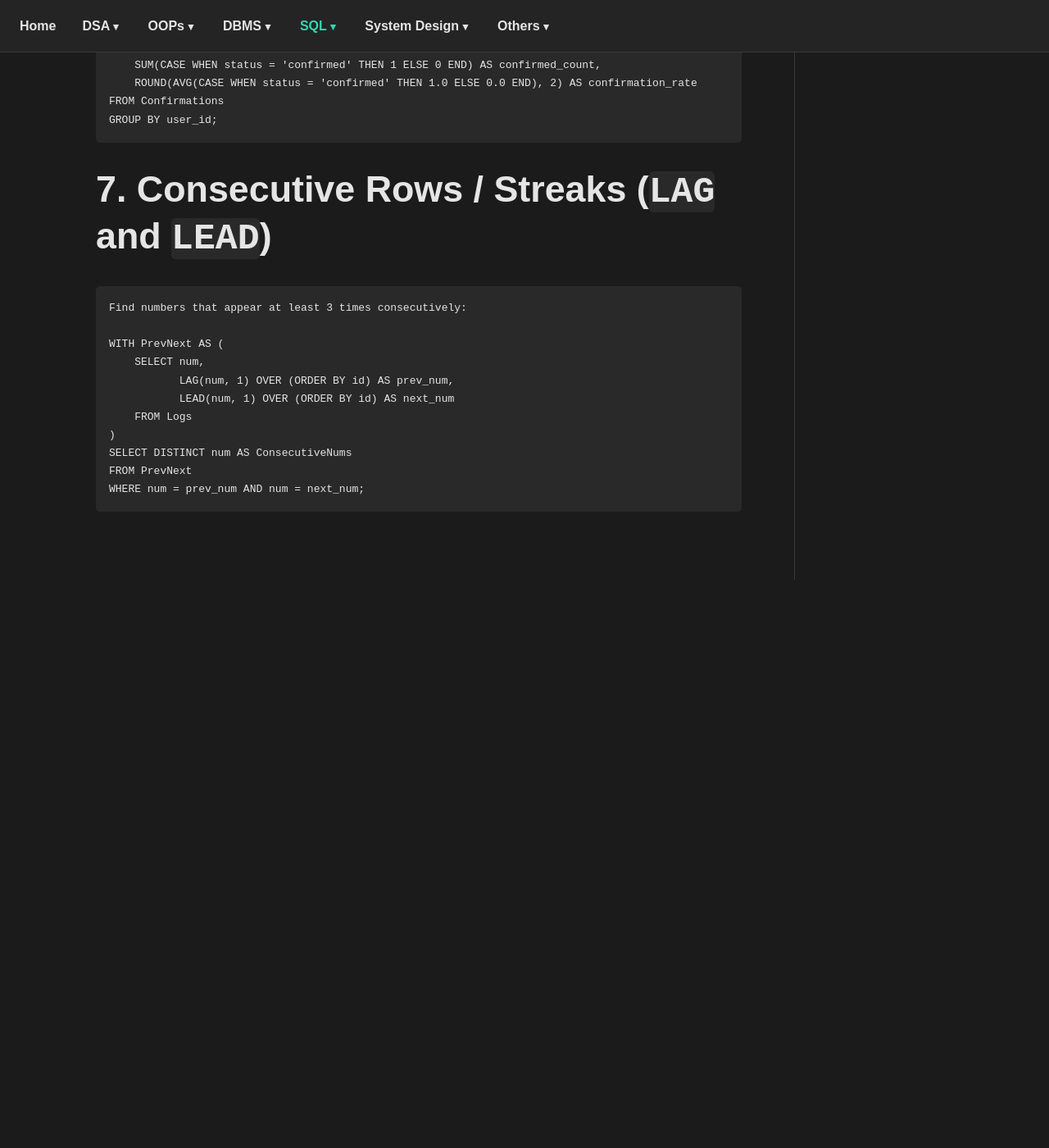
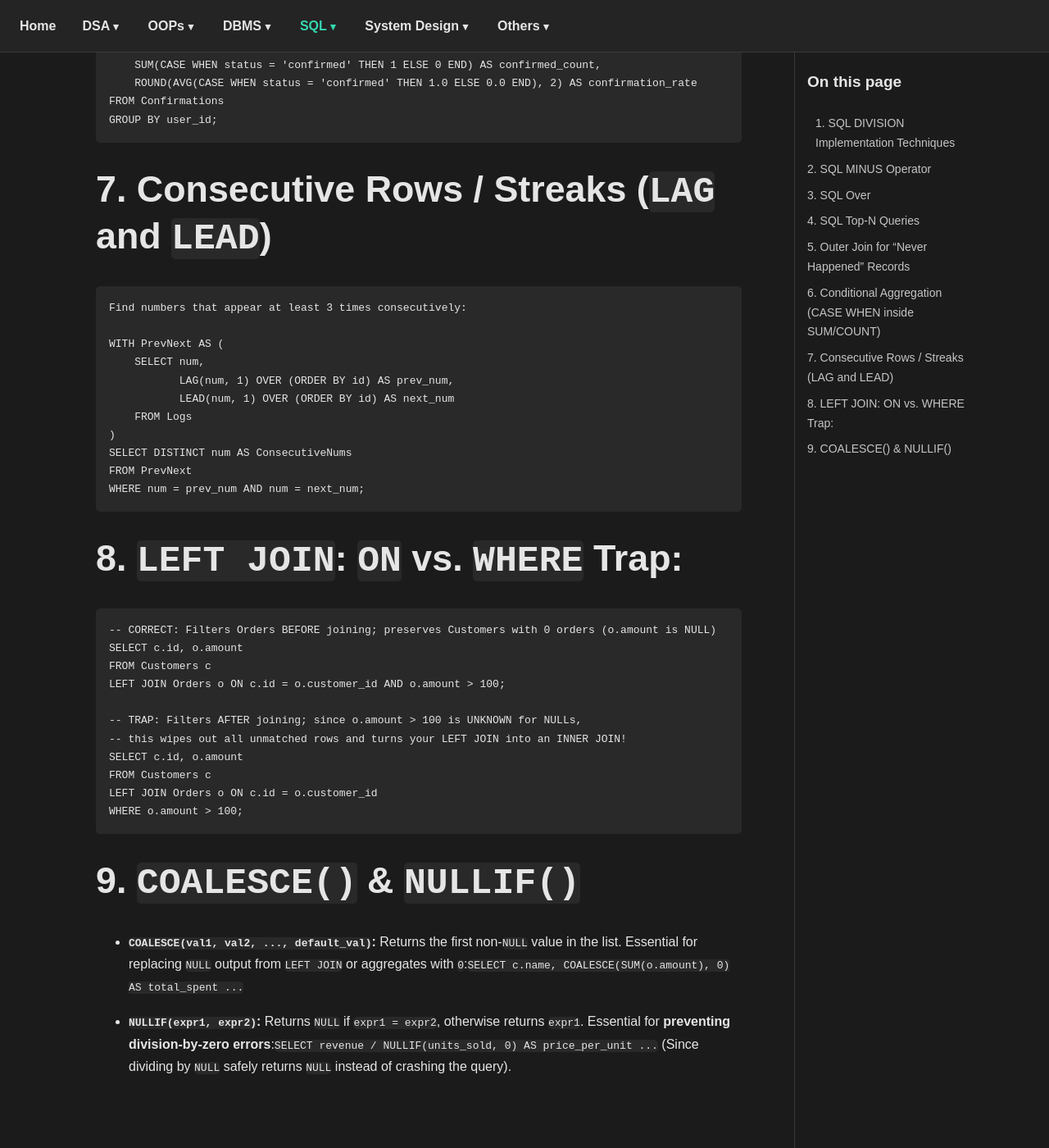
Before and after one commit to Mritunjay28/obsidian-notes, a Jekyll site: the page built from content/DBMS/DBMS/SQL/4. Questions.md, in a window 1280 px wide and 1400 px high, scrolled down 3786 px. Shown: the whole window at 82% size. Built offline with Jekyll 4.4.1, drawn with Linux system fonts in a browser that asks for light colours; our own code applies the rules of GitHub Pages for plain Markdown files; before the commit the page ends 4493 px from its top, so only the background shows below that.

Commit message:
PUSH NOTE : 4. Questions.md

````diff
--- a/content/DBMS/DBMS/SQL/4. Questions.md
+++ b/content/DBMS/DBMS/SQL/4. Questions.md
@@ -170,3 +170,23 @@ SELECT DISTINCT num AS ConsecutiveNums
 FROM PrevNext
 WHERE num = prev_num AND num = next_num;
 ```
+
+# 8. `LEFT JOIN`: `ON` vs. `WHERE` Trap:
+```
+-- CORRECT: Filters Orders BEFORE joining; preserves Customers with 0 orders (o.amount is NULL)
+SELECT c.id, o.amount
+FROM Customers c
+LEFT JOIN Orders o ON c.id = o.customer_id AND o.amount > 100;
+
+-- TRAP: Filters AFTER joining; since o.amount > 100 is UNKNOWN for NULLs,
+-- this wipes out all unmatched rows and turns your LEFT JOIN into an INNER JOIN!
+SELECT c.id, o.amount
+FROM Customers c
+LEFT JOIN Orders o ON c.id = o.customer_id
+WHERE o.amount > 100;
+```
+
+# 9. `COALESCE()` & `NULLIF()`
+- **`COALESCE(val1, val2, ..., default_val)`:** Returns the first non-`NULL` value in the list. Essential for replacing `NULL` output from `LEFT JOIN` or aggregates with `0`:`SELECT c.name, COALESCE(SUM(o.amount), 0) AS total_spent ...`
+
+- **`NULLIF(expr1, expr2)`:** Returns `NULL` if `expr1 = expr2`, otherwise returns `expr1`. Essential for **preventing division-by-zero errors**:`SELECT revenue / NULLIF(units_sold, 0) AS price_per_unit ...` (Since dividing by `NULL` safely returns `NULL` instead of crashing the query).
````
